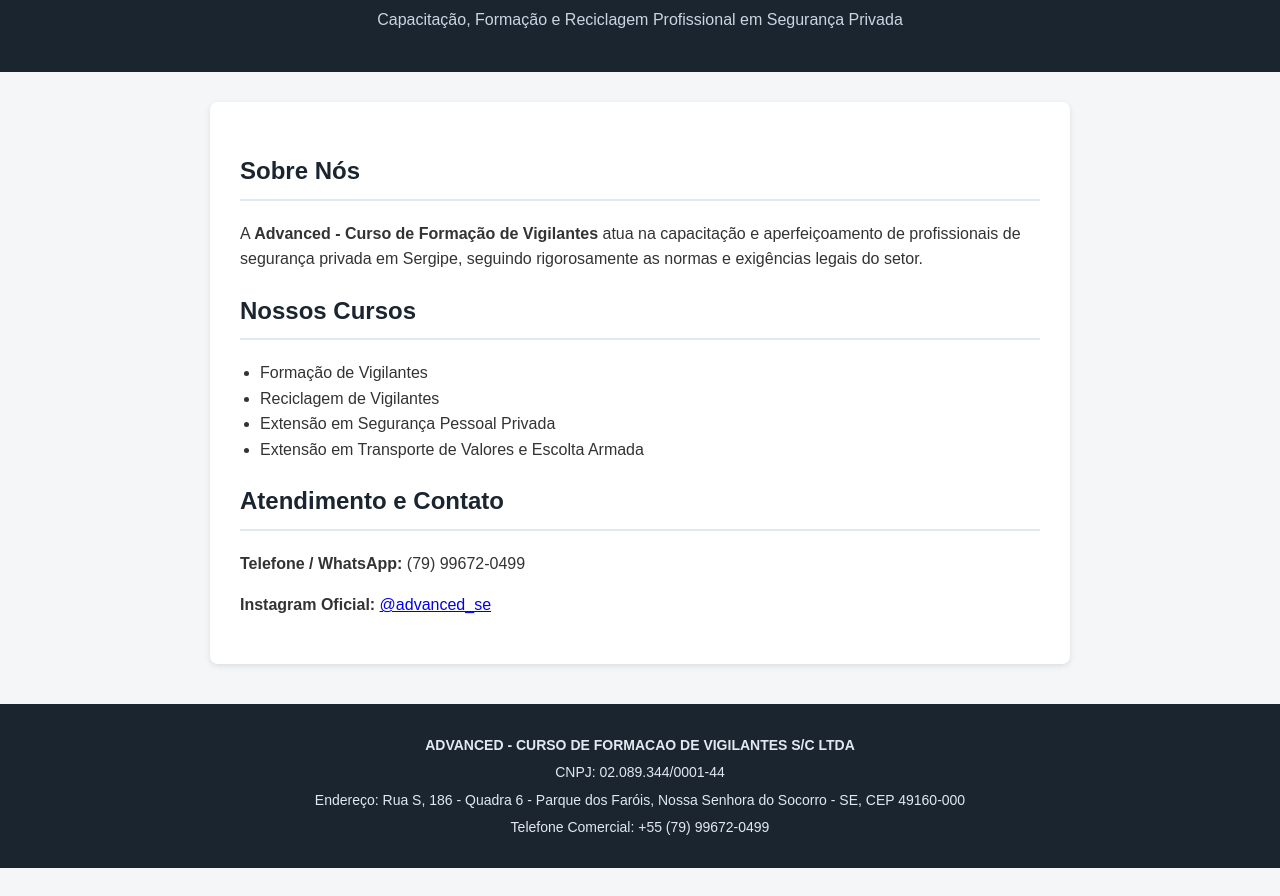
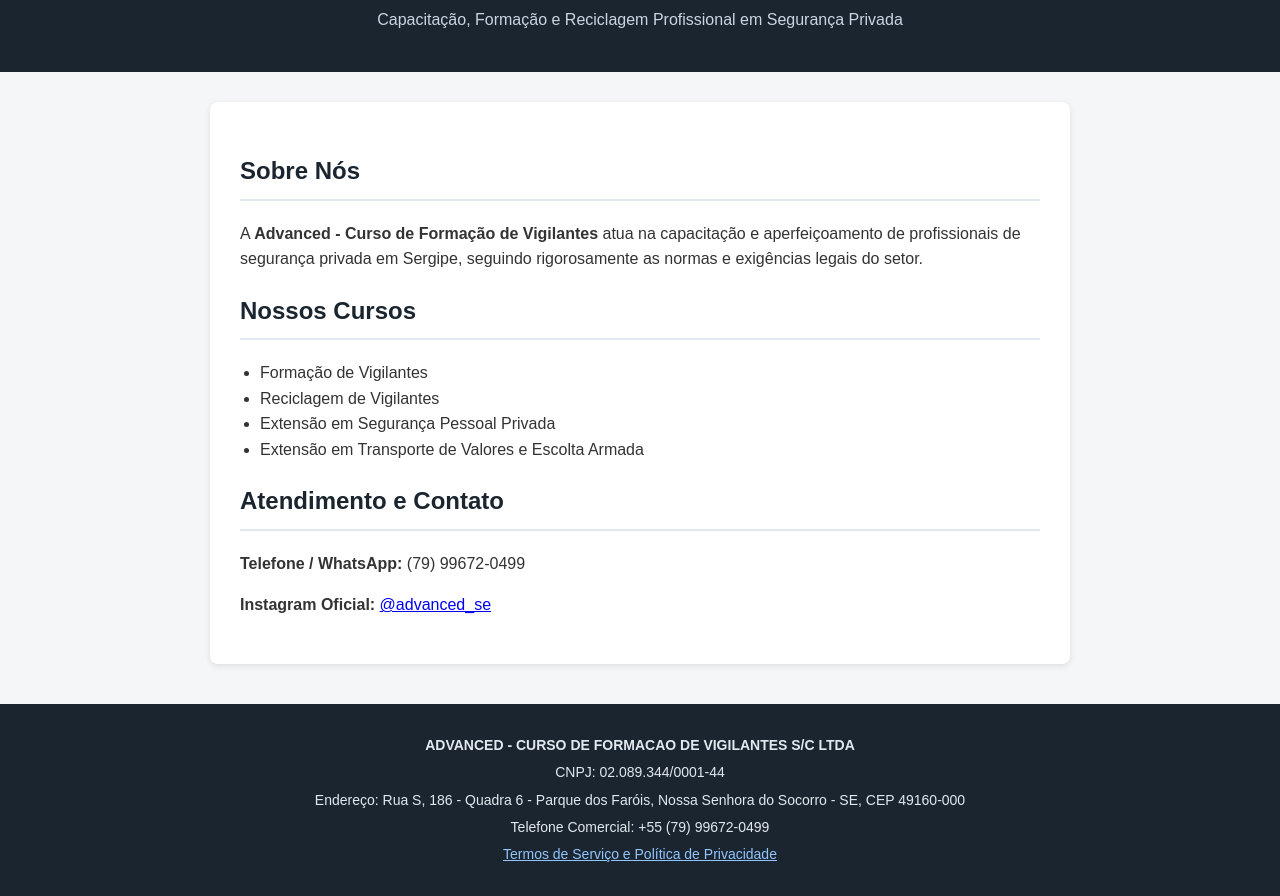
Before and after one commit to marketingarcm1-collab/advanced-vigilantes, a plain HTML site: page index.html in a window 1280 px wide. Shown: the part 88-984 px from the top of the page. Before the commit the page ends 956 px from the top, so only its background shows below. Drawn offline with Linux system fonts and the light colour scheme.

Commit message:
Update index.html

```diff
--- a/index.html
+++ b/index.html
@@ -86,6 +86,8 @@
         <p>CNPJ: 02.089.344/0001-44</p>
         <p>Endereço: Rua S, 186 - Quadra 6 - Parque dos Faróis, Nossa Senhora do Socorro - SE, CEP 49160-000</p>
         <p>Telefone Comercial: +55 (79) 99672-0499</p>
+        <p><a href="/legal.html" style="color: #93c5fd;">Termos de Serviço e Política de Privacidade</a></p>
+
     </footer>
 
 </body>
```
